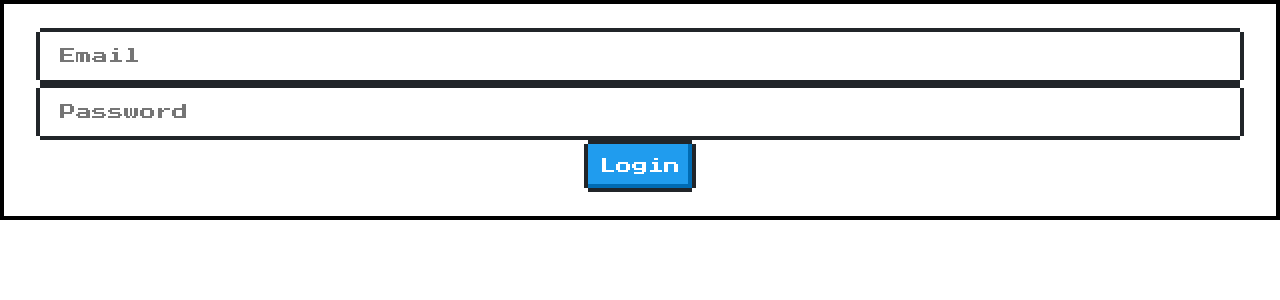
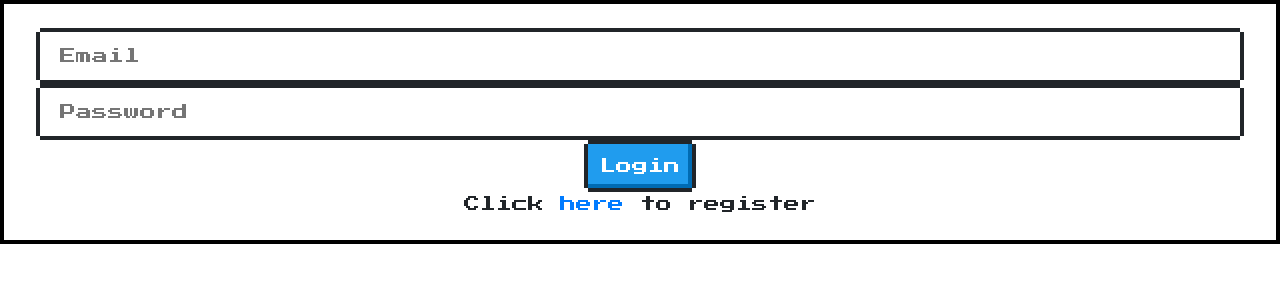
Before and after one commit to IShungite/WorldOfStudies, a Next.js app in the folder apps/web/: page /login in a window 1280 px wide. Shown: the top 300 px of the page. Built offline with nearby package versions, Linux system fonts and the light colour scheme.

Commit message:
refactor: :recycle: Add link to register if new account

```diff
--- a/apps/web/src/app/login/page.tsx
+++ b/apps/web/src/app/login/page.tsx
@@ -39,6 +39,7 @@ export default function Login() {
       <input className="nes-input" type="password" name="password" placeholder="Password" required />
       <button className="nes-btn is-primary" type="submit">Login</button>
     </form>
+    <p>Click  <a href='/register'>here</a> to register </p>
   </div>
 
   )
```
